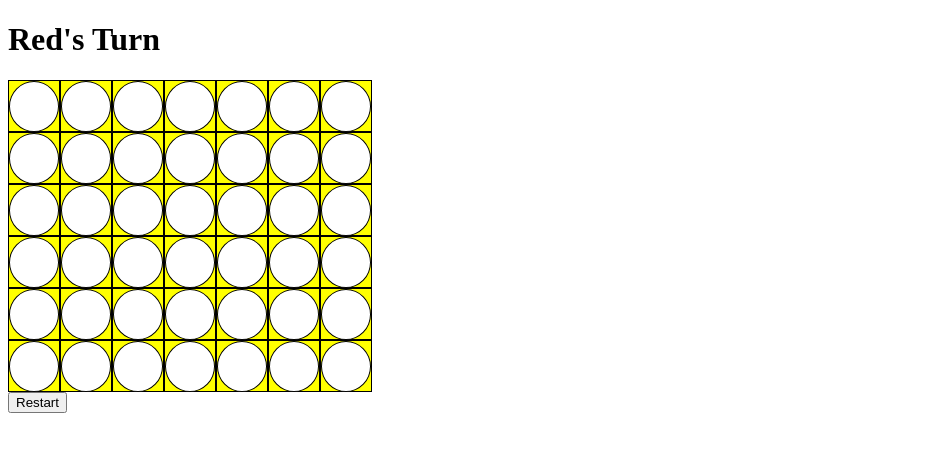
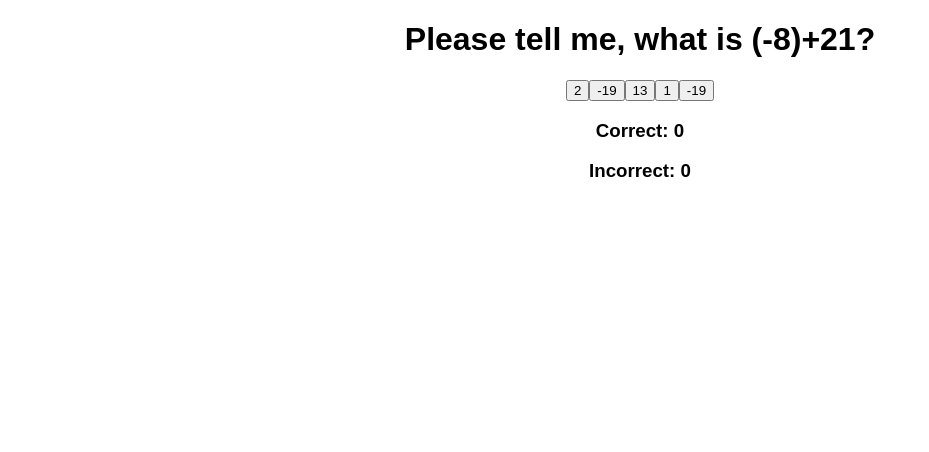
Before and after one commit to synthboffin/Connect4Game, a React app: page / in a window 1280 px wide. Shown: the whole page, without its empty margins (0-929 px from the left). Built offline with nearby package versions, Linux system fonts and the light colour scheme.

Commit message:
Added calculator quiz

```diff
--- a/src/index.js
+++ b/src/index.js
@@ -3,228 +3,126 @@ import ReactDOM from "react-dom";
 
 import "./styles.css";
 
-function Circle(props) {
-  var color = "white";
-  if (props.cell == 1) {
-    color = "black";
-  } else if (props.cell == 2) {
-    color = "red";
-  }
-  var style = {
-    backgroundColor: color,
-    border: "1px solid black",
-    borderRadius: "100%",
-    paddingTop: "98%"
-  };
-  return <div style={style} />;
-}
+const Question = props => <h1>{props.question}?</h1>;
 
-function Cell(props) {
-  var style = {
-    height: 50,
-    width: 50,
-    border: "1px solid black",
-    backgroundColor: "yellow"
-  };
+const Answer = props => {
+  const { handleAnswerClick, answer } = props;
+  return <button onClick={() => handleAnswerClick(props.id)}>{answer}</button>;
+};
 
+const Answers = props => {
+  const answers = props.answers.map((a, index) => (
+    <Answer
+      key={index}
+      id={index}
+      handleAnswerClick={props.handleClick}
+      answer={a}
+    />
+  ));
+  return <div>{answers}</div>;
+};
+
+const Counter = props => {
   return (
-    <div style={style} onClick={() => props.handleClick(props.row, props.col)}>
-      <Circle cell={props.cell} />
-    </div>
+    <h3>
+      {props.title}: {props.count}
+    </h3>
   );
-}
+};
 
-function Row(props) {
-  var style = {
-    display: "flex"
-  };
-  var cells = [];
-  for (let i = 0; i < 7; i++) {
-    cells.push(
-      <Cell
-        key={i}
-        cell={props.cells[i]}
-        row={props.row}
-        col={i}
-        handleClick={props.handleClick}
-      />
-    );
-  }
-  return <div style={style}>{cells}</div>;
-}
-
-function Board(props) {
-  var rows = [];
-  for (let i = 5; i >= 0; i--) {
-    rows.push(
-      <Row
-        key={i}
-        row={i}
-        cells={props.cells[i]}
-        handleClick={props.handleClick}
-      />
-    );
-  }
-  return <div>{rows}</div>;
-}
-
-class Game extends React.Component {
+class App extends React.Component {
   constructor(props) {
     super(props);
 
-    var cells = [];
-    for (let i = 0; i < 6; i++) {
-      cells.push(new Array(7).fill(0));
-    }
+    const [question, answers, correct] = this.createNewQuestion();
 
-    this.state = { player: false, cells: cells, winner: 0 };
+    this.state = {
+      correctCount: 0,
+      incorrectCount: 0,
+      question: question,
+      answers: answers,
+      correct: correct
+    };
   }
 
-  restart = () => {
-    var cells = [];
-    for (let i = 0; i < 6; i++) {
-      cells.push(new Array(7).fill(0));
+  getOperatorText = operator => {
+    switch (operator) {
+      case 0:
+        return "+";
+      case 1:
+        return "-";
+      case 2:
+        return "*";
+      case 3:
+        return "/";
+      default:
+        return;
     }
-    this.setState({ player: false, cells: cells, winner: 0 });
   };
 
-  handleClick = (row, col) => {
-    if (this.state.winner) return;
+  getOperandText = operand =>
+    "" + operand > 0 ? operand : "(" + operand + ")";
 
-    console.log("row: " + row + " | col: " + col);
-    var temp = [];
-    for (let i = 0; i < 6; i++) {
-      temp.push(this.state.cells[i].slice());
+  calculateAnswer = (operand1, operand2, operator) => {
+    switch (operator) {
+      case 0:
+        return operand1 + operand2;
+      case 1:
+        return operand1 - operand2;
+      case 2:
+        return operand1 * operand2;
+      case 3:
+        return operand1 / operand2;
+      default:
+        return;
     }
-
-    var newRow = this.findAvailableRow(col);
-    temp[newRow][col] = this.state.player ? 1 : 2;
-    this.setState({ cells: temp, player: !this.state.player }, () => {
-      if (this.checkVictory(newRow, col) > 0) {
-        console.log("win");
-        this.setState({ winner: this.state.player ? 2 : 1 });
-      }
-    });
   };
 
-  findAvailableRow(col) {
-    for (var i = 0; i < 6; i++) {
-      if (this.state.cells[i][col] == 0) {
-        return i;
-      }
-    }
-    return -1;
+  createNewQuestion() {
+    const operand1 = Math.round(Math.random() * 50 - 25);
+    const operand2 = Math.round(Math.random() * 50 - 25);
+    const operator = Math.floor(Math.random() * 3);
+
+    let answers = Array.from(Array(5), _ =>
+      Math.round(Math.random() * 50 - 25)
+    );
+    let answerPosition = Math.floor(Math.random() * 5);
+
+    let question =
+      "Please tell me, what is " +
+      this.getOperandText(operand1) +
+      this.getOperatorText(operator) +
+      this.getOperandText(operand2);
+
+    let correct = this.calculateAnswer(operand1, operand2, operator);
+    //answers.push(correct);
+    answers[answerPosition] = correct;
+
+    return [question, answers, correct];
   }
 
-  checkDiagonal(row, col) {
-    //find right and left tops
-    var c = this.state.cells;
-    var val = this.state.player ? 2 : 1;
-    var rR = row;
-    var cR = col;
-    while (rR < 5 && cR < 6) {
-      rR++;
-      cR++;
-    }
+  handleAnswerClick = answerId => {
+    if (this.state.answers[answerId] === this.state.correct)
+      this.setState({ correctCount: this.state.correctCount + 1 });
+    else this.setState({ incorrectCount: this.state.incorrectCount + 1 });
 
-    while (rR >= 3 && cR >= 3) {
-      if (
-        c[rR][cR] == val &&
-        c[rR - 1][cR - 1] == val &&
-        c[rR - 2][cR - 2] == val &&
-        c[rR - 3][cR - 3] == val
-      ) {
-        return 1;
-      }
-      rR--;
-      cR--;
-    }
-
-    var rL = row;
-    var cL = col;
-
-    while (rL < 5 && cL > 0) {
-      rL++;
-      cL--;
-    }
-
-    while (rL >= 3 && cL <= 3) {
-      if (
-        c[rL][cL] == val &&
-        c[rL - 1][cL + 1] == val &&
-        c[rL - 2][cL + 2] == val &&
-        c[rL - 3][cL + 3] == val
-      ) {
-        return 1;
-      }
-      rL--;
-      cL++;
-    }
-    return 0;
-  }
-
-  checkHorizontal(row, col) {
-    var c = this.state.cells;
-    var i = 6;
-    var val = this.state.player ? 2 : 1;
-
-    while (i >= 3) {
-      if (
-        c[row][i] == val &&
-        c[row][i - 1] == val &&
-        c[row][i - 2] == val &&
-        c[row][i - 3] == val
-      ) {
-        return 1;
-      }
-      i--;
-    }
-    return 0;
-  }
-
-  checkVertical(row, col) {
-    var c = this.state.cells;
-    var i = row;
-    var val = this.state.player ? 2 : 1;
-
-    if (i >= 3) {
-      if (
-        c[i][col] == val &&
-        c[i - 1][col] == val &&
-        c[i - 2][col] == val &&
-        c[i - 3][col] == val
-      ) {
-        return 1;
-      }
-    }
-    return 0;
-  }
-
-  checkVictory(row, col) {
-    return (
-      this.checkVertical(row, col) ||
-      this.checkHorizontal(row, col) ||
-      this.checkDiagonal(row, col)
-    );
-  }
+    const [question, answers, correct] = this.createNewQuestion();
+    this.setState({ question: question, answers: answers, correct: correct });
+  };
 
   render() {
     return (
-      <div>
-        <h1>
-          {this.state.winner > 0
-            ? this.state.winner == 1
-              ? "Black Wins"
-              : "Red Wins"
-            : this.state.player
-            ? "Black's Turn"
-            : "Red's Turn"}
-        </h1>
-        <Board cells={this.state.cells} handleClick={this.handleClick} />
-        <button onClick={() => this.restart()}>Restart</button>
+      <div className="App">
+        <Question question={this.state.question} />
+        <Answers
+          handleClick={this.handleAnswerClick}
+          answers={this.state.answers}
+        />
+        <Counter title="Correct" count={this.state.correctCount} />
+        <Counter title="Incorrect" count={this.state.incorrectCount} />
       </div>
     );
   }
 }
 
-ReactDOM.render(<Game />, document.getElementById("root"));
+ReactDOM.render(<App />, document.getElementById("root"));
--- a/src/styles.css
+++ b/src/styles.css
@@ -2,10 +2,3 @@
   font-family: sans-serif;
   text-align: center;
 }
-
-th {
-  margin: 20px 0;
-  padding: 10px;
-  border: 1px solid #c8c8c8;
-  font-size: 14px;
-}
```
Also changed, not shown: src/connect4.js (added, +230 -0 lines).
